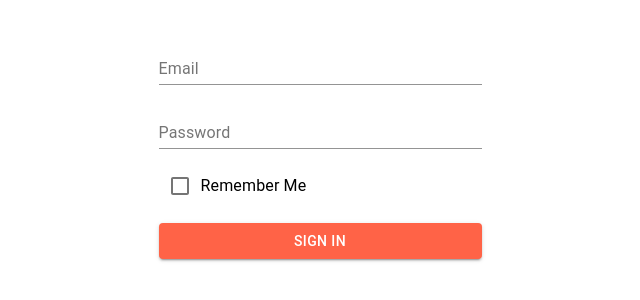
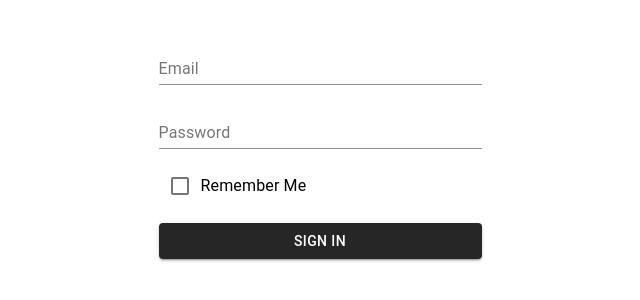
Before and after one commit to HarrisMx/assert-tracker, a React (Create React App) app in the folder web-app/: page / in a window 1280 px wide. Shown: the part 252-552 px from the top of the page, without its empty margins (328-968 px from the left). Built offline with nearby package versions, Linux system fonts and the light colour scheme.

Commit message:
Updated button background color on the login screen.

```diff
--- a/web-app/src/Components/Screens/Login/index.js
+++ b/web-app/src/Components/Screens/Login/index.js
@@ -20,10 +20,10 @@ const useStyles = makeStyles((theme) => ({
     height: '100vh',
   },
   signInButton: {
-    backgroundColor: 'tomato',
+    backgroundColor: '#262626',
     color: 'white',
     '&:hover': {
-      backgroundColor: 'darkred',
+      backgroundColor: '#262626',
     },
     width: '100%',
   },
```
